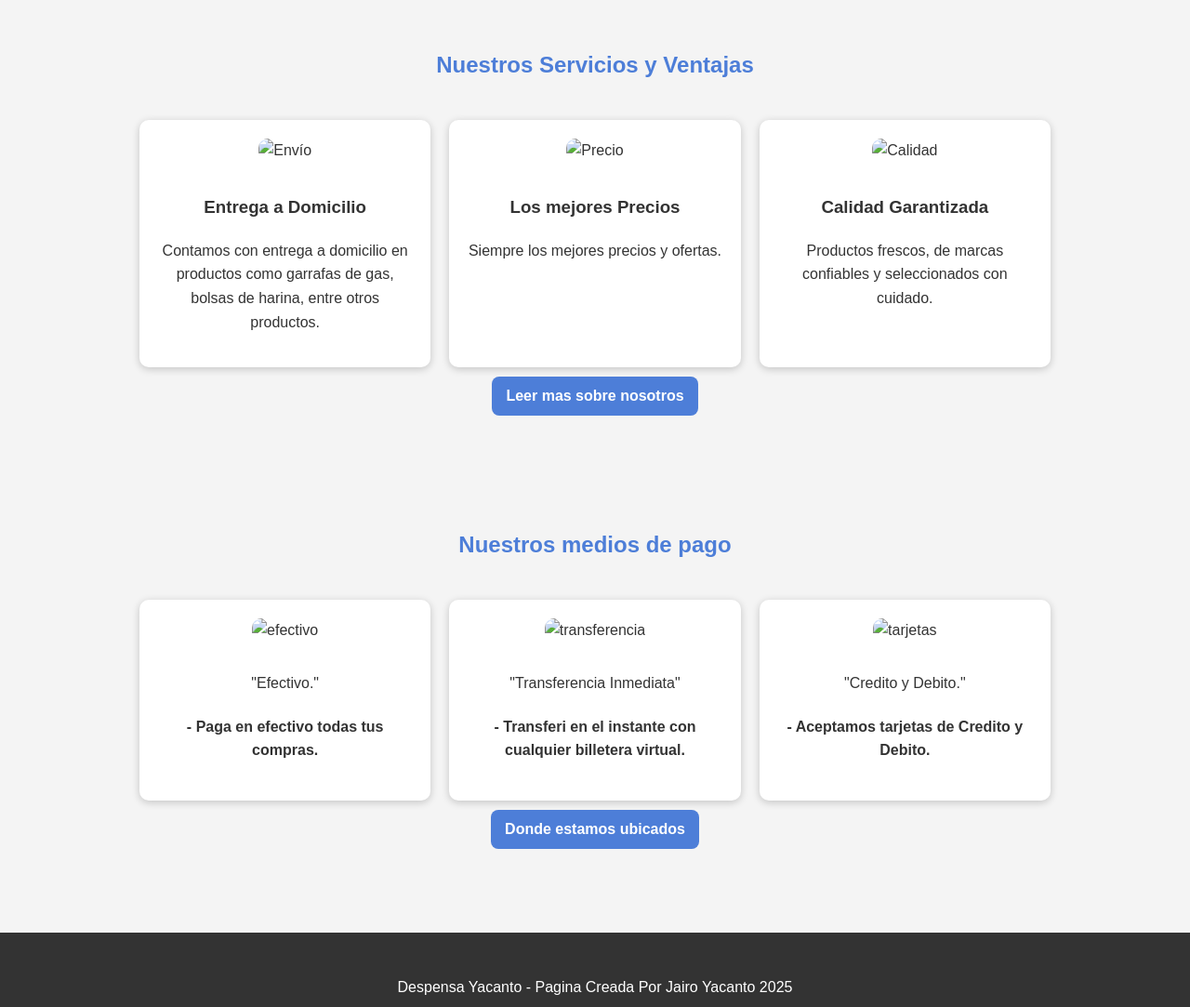
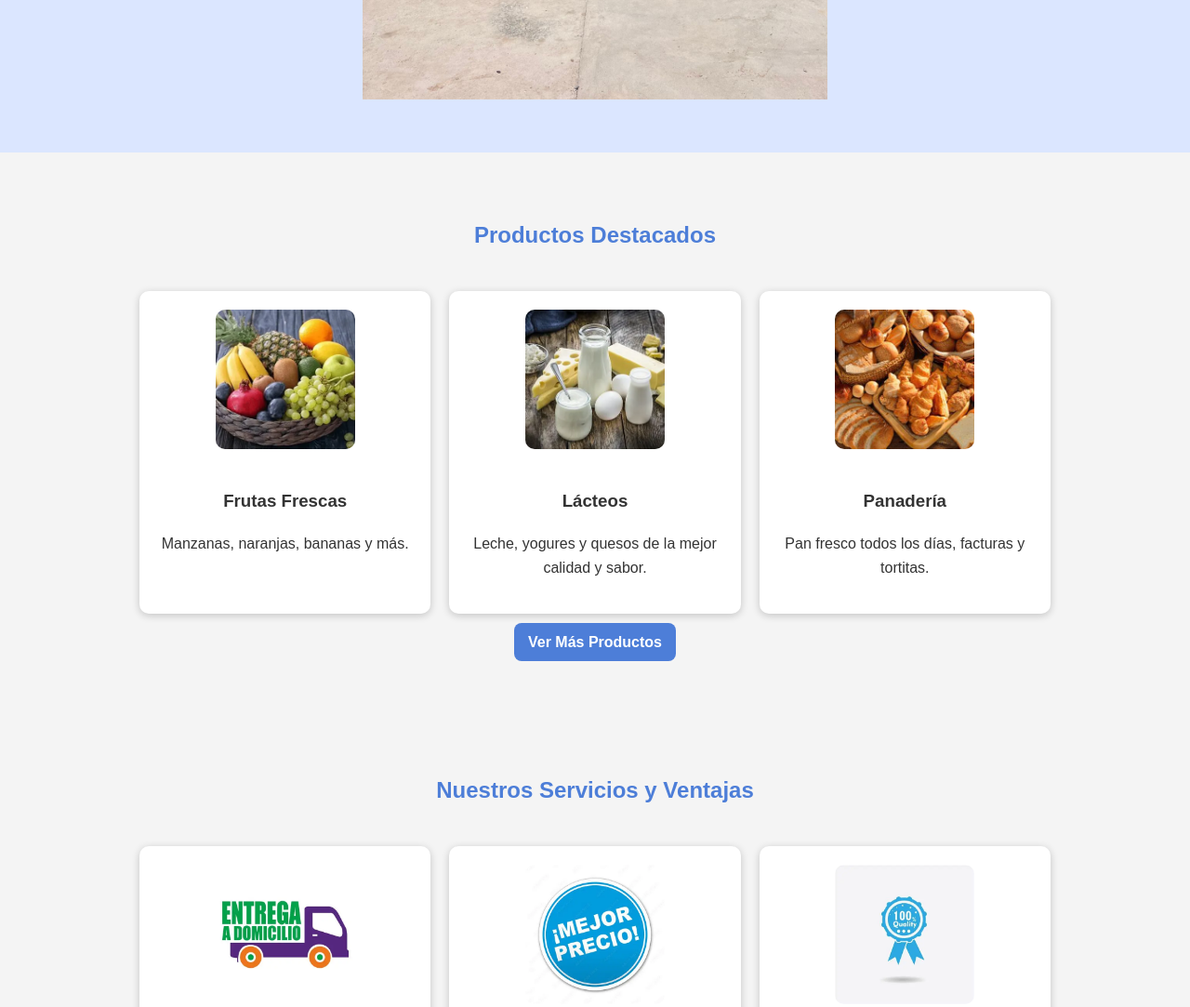
Before and after one commit to yacantojairo/yacantojairo.github.io, a plain HTML site: page index.html in a window 1280 px wide. Shown: the part 944-2027 px from the top of the page at 93% size. Drawn offline with Linux system fonts and the light colour scheme.

Commit message:
index.html

```diff
--- a/index.html
+++ b/index.html
@@ -22,24 +22,24 @@
   <div class="bienvenida">
     <h1>Bienvenidos a Despensa Yacanto</h1>
     <p>El lugar donde encontrarás productos frescos, de calidad y a los mejores precios. Atención personalizada y un servicio confiable para toda la familia.</p>
-    <img src="imagenes/despensa.png" alt="despensa" width="500" height="auto">
+    <img src="despensa.png" alt="despensa" width="500" height="auto">
   </div>
 
   <section>
     <h2>Productos Destacados</h2>
     <div class="productos">
       <div class="producto">
-        <img src="imagenes/frutas.png" alt="Producto 1">
+        <img src="frutas.png" alt="Producto 1">
         <h3>Frutas Frescas</h3>
         <p>Manzanas, naranjas, bananas y más.</p>
       </div>
       <div class="producto">
-        <img src="imagenes/lacteos.png" alt="Producto 2">
+        <img src="lacteos.png" alt="Producto 2">
         <h3>Lácteos</h3>
         <p>Leche, yogures y quesos de la mejor calidad y sabor.</p>
       </div>
       <div class="producto">
-        <img src="imagenes/panaderia.png" alt="Producto 3">
+        <img src="panaderia.png" alt="Producto 3">
         <h3>Panadería</h3>
         <p>Pan fresco todos los días, facturas y tortitas.</p>
       </div>
@@ -51,17 +51,17 @@
     <h2>Nuestros Servicios y Ventajas</h2>
     <div class="ventajas">
       <div class="ventaja">
-        <img src="imagenes/envio.png" alt="Envío">
+        <img src="envio.png" alt="Envío">
         <h3>Entrega a Domicilio</h3>
         <p>Contamos con entrega a domicilio en productos como garrafas de gas, bolsas de harina, entre otros productos.</p>
       </div>
       <div class="ventaja">
-        <img src="imagenes/precio.png" alt="Precio">
+        <img src="precio.png" alt="Precio">
         <h3>Los mejores Precios</h3>
         <p>Siempre los mejores precios y ofertas.</p>
       </div>
       <div class="ventaja">
-        <img src="imagenes/calidad.png" alt="Calidad">
+        <img src="calidad.png" alt="Calidad">
         <h3>Calidad Garantizada</h3>
         <p>Productos frescos, de marcas confiables y seleccionados con cuidado.</p>
       </div>
@@ -73,17 +73,17 @@
     <h2>Nuestros medios de pago</h2>
     <div class="testimonios">
       <div class="testimonio">
-        <img src="imagenes/efectivo.png" alt="efectivo">
+        <img src="efectivo.png" alt="efectivo">
         <p>"Efectivo."</p>
         <h4>- Paga en efectivo todas tus compras.</h4>
       </div>
       <div class="testimonio">
-        <img src="imagenes/transferencia.png" alt="transferencia">
+        <img src="transferencia.png" alt="transferencia">
         <p>"Transferencia Inmediata"</p>
         <h4>- Transferi en el instante con cualquier billetera virtual.</h4>
       </div>
       <div class="testimonio">
-        <img src="imagenes/tarjetas.png" alt="tarjetas">
+        <img src="tarjetas.png" alt="tarjetas">
         <p>"Credito y Debito."</p>
         <h4>- Aceptamos tarjetas de Credito y Debito.</h4>
       </div>
```
